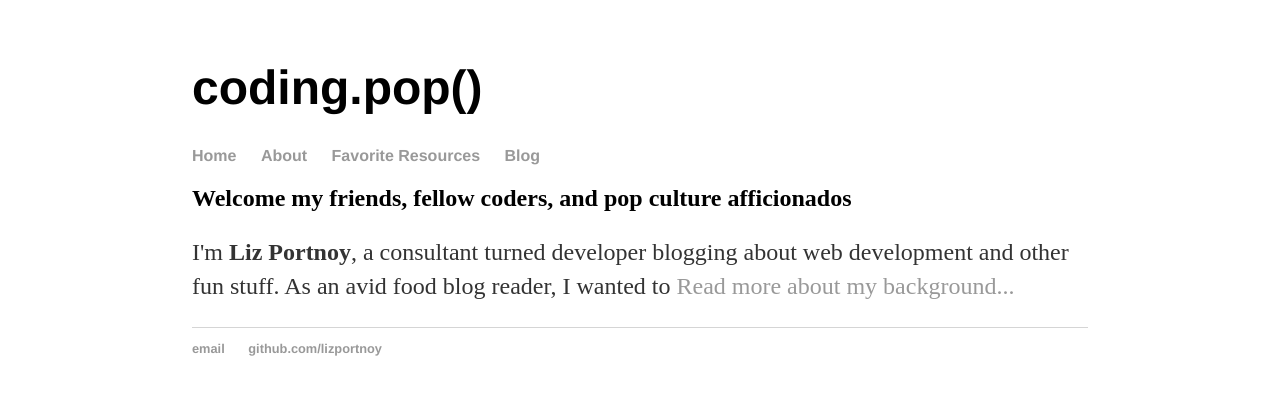
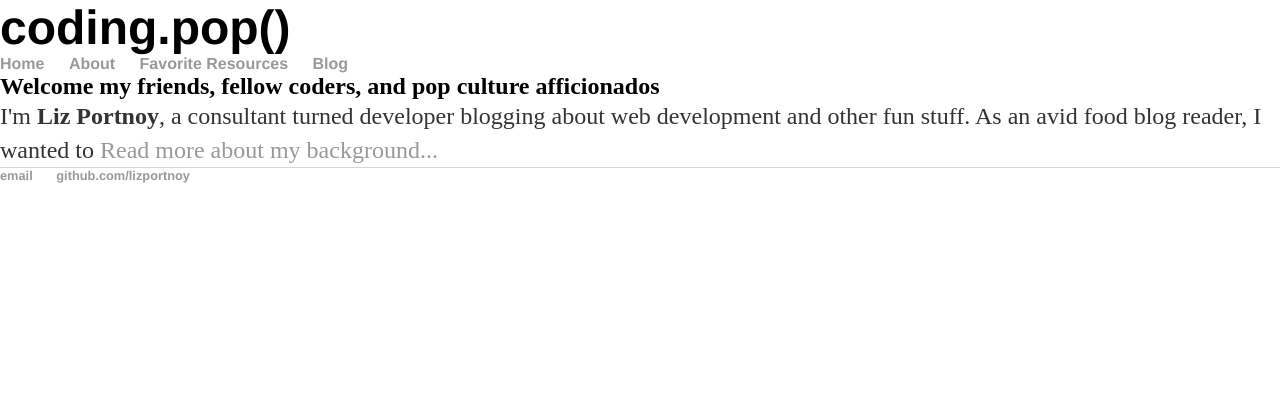
Before and after one commit to lizportnoy/lizportnoy.github.io, a Jekyll site: the page index.html, which Jekyll copies as it is, in a window 1280 px wide. Shown: the top 395 px of the page. Built offline with Jekyll 4.4.1, drawn with Linux system fonts in a browser that asks for light colours.

Commit message:
css updates

```diff
--- a/css/main.css
+++ b/css/main.css
@@ -1,6 +1,7 @@
-body {
-    margin: 60px auto;
-    width: 70%;
+html, body, h1, h2, h3, p, ol, ul, li, a {
+    padding: 0;
+    border: 0;
+    margin: 0;
 }
 nav ul, footer ul {
     font-family:'Helvetica', 'Arial', 'Sans-Serif';
```
